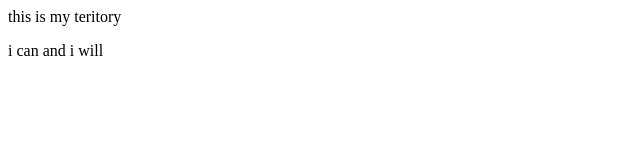
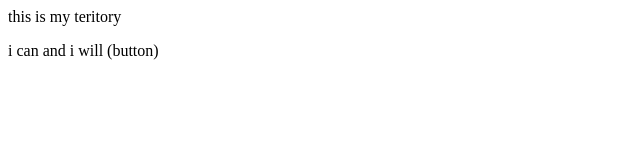
Before and after one commit to krishnalx8788-lgtm/localRepo, a plain HTML site: page index.html in a window 1280 px wide. Shown: the full height of the page, 0-640 px from the left. Drawn offline with Linux system fonts and the light colour scheme.

```diff
--- a/index.html
+++ b/index.html
@@ -1,2 +1,2 @@
 <p> this is my teritory</p>
-<p > i can and i will</p>
+<p > i can and i will (button)</p>
```
